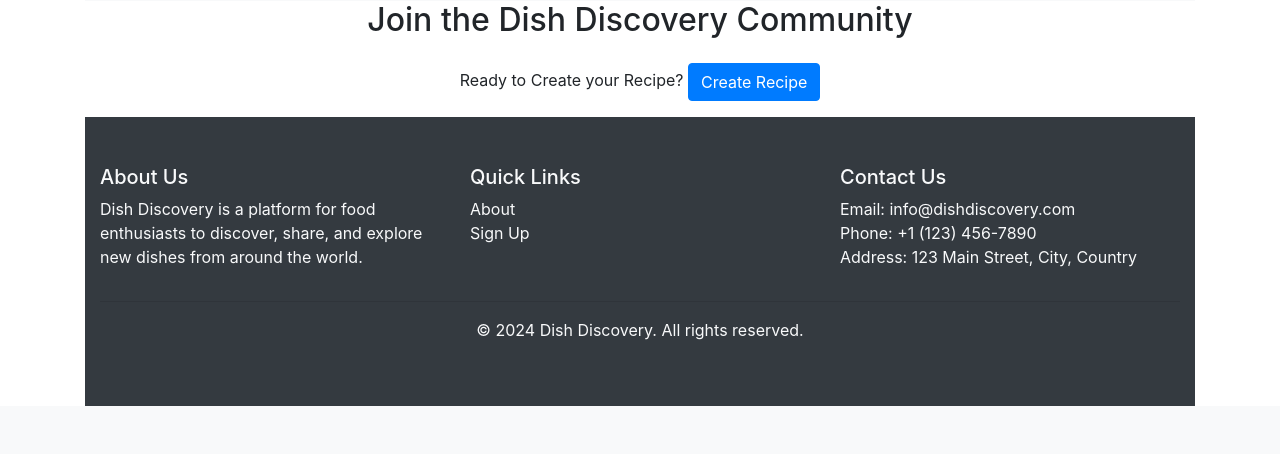
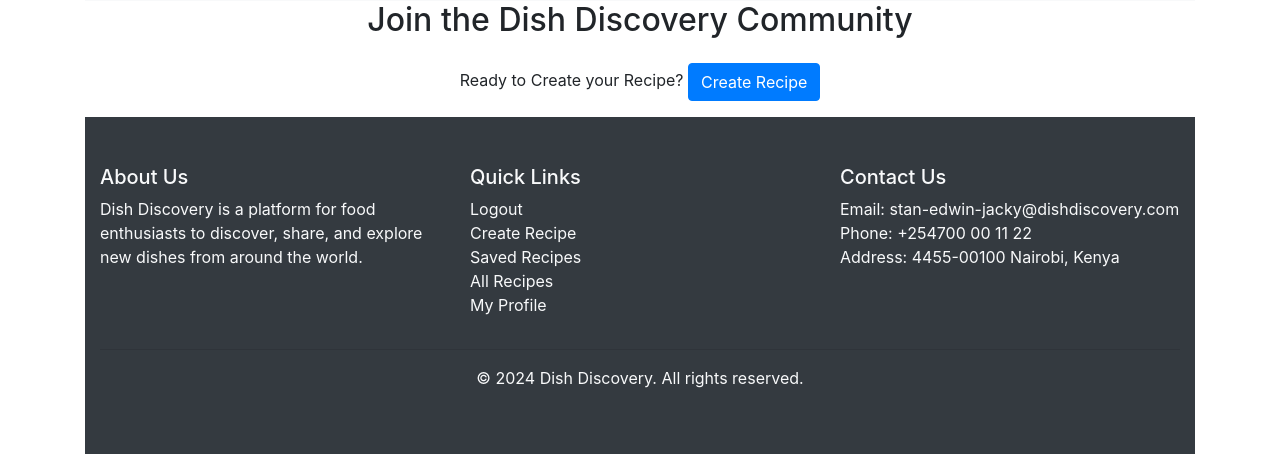
Before and after one commit to stanly08/dish-discovery, a Flask app: page / in a window 1280 px wide. Shown: the part 1464-1918 px from the top of the page. Before the commit the page ends 1870 px from the top, so only its background shows below. Run offline with Flask 3, Linux system fonts and the light colour scheme; the visitor is signed in with stand-in values (Sample User, id 1); data that the repository does not hold is empty; some libraries are stand-ins or nearby versions.

Commit message:
edited the first page

```diff
--- a/app/templates/index.html
+++ b/app/templates/index.html
@@ -129,17 +129,27 @@
       </div>
       <div class="col-md-4">
         <h5>Quick Links</h5>
+        {% if current_user.is_authenticated %}
+        <ul class="list-unstyled">
+          <li><a href="{{ url_for('home.logout') }}" class="text-light">Logout</a></li>
+          <li><a href="{{ url_for('recipe.create_recipe_page') }}" class="text-light">Create Recipe</a></li>
+          <li><a href="{{ url_for('recipe.saved_recipes') }}" class="text-light">Saved Recipes</a></li>
+          <li><a href="{{ url_for('recipe.view_all_recipes') }}" class="text-light">All Recipes</a></li>
+          <li><a href="{{ url_for('user_profile.user_profile', user_id=current_user.id) }}" class="text-light">My Profile</a></li>
+        </ul>
+        {% else %}
         <ul class="list-unstyled">
           <li><a href="{{ url_for('home.about') }}" class="text-light">About</a></li>
           <li><a href="{{ url_for('home.register') }}" class="text-light">Sign Up</a></li>
         </ul>
+        {% endif %}
       </div>
       <div class="col-md-4">
         <h5>Contact Us</h5>
         <ul class="list-unstyled">
-          <li>Email: info@dishdiscovery.com</li>
-          <li>Phone: +1 (123) 456-7890</li>
-          <li>Address: 123 Main Street, City, Country</li>
+          <li>Email: stan-edwin-jacky@dishdiscovery.com</li>
+          <li>Phone: +254700 00 11 22</li>
+          <li>Address: 4455-00100 Nairobi, Kenya</li>
         </ul>
       </div>
     </div>
```
